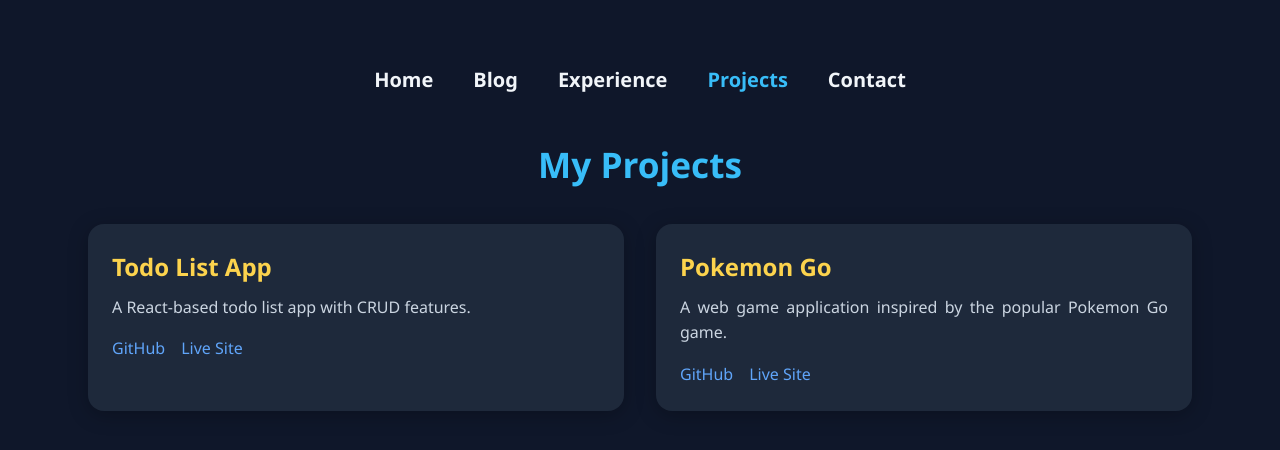
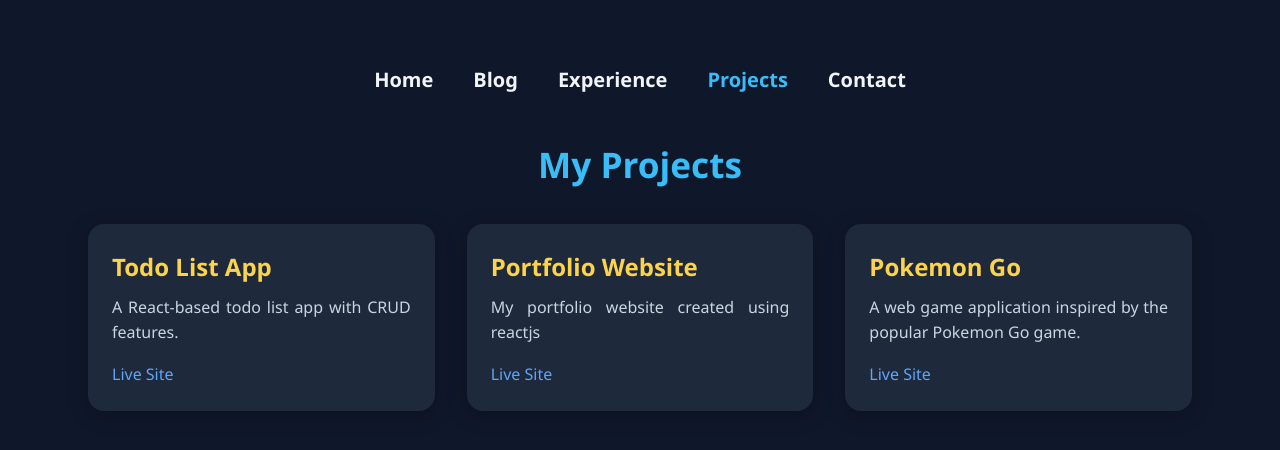
Before and after one commit to Relace23/tenorio-portfolio, a React (Vite) app: page /projects in a window 1280 px wide. Shown: the top 450 px of the page. Built offline with nearby package versions, Linux system fonts and the light colour scheme.

Commit message:
Update Projects.jsx

```diff
--- a/src/component/Projects.jsx
+++ b/src/component/Projects.jsx
@@ -8,15 +8,18 @@ function Projects() {
     {
       name: 'Todo List App',
       description: 'A React-based todo list app with CRUD features.',
-      repo: 'https://github.com/your-username/todo-app',
       live: 'https://your-todo-app.netlify.app',
+    },
+     {
+      name: 'Portfolio Website',
+      description: 'My portfolio website created using reactjs',
+      live: 'https://tenorio-portfolio.netlify.app/',
     },
 
     {
       name: 'Pokemon Go',
       description: 'A web game application inspired by the popular Pokemon Go game.',
-      repo: 'https://github.com/your-username/pokemon-go-app',
-      live: 'https://pokemon-go-web.netlify.app',
+      live: 'https://pokedex-rivero.netlify.app/',
     },
   ];
 
@@ -63,7 +66,6 @@ function Projects() {
             <h2>{proj.name}</h2>
             <p>{proj.description}</p>
             <div className="project-links">
-              <a href={proj.repo} target="_blank" rel="noopener noreferrer">GitHub</a>
               <a href={proj.live} target="_blank" rel="noopener noreferrer">Live Site</a>
             </div>
           </motion.div>
```
